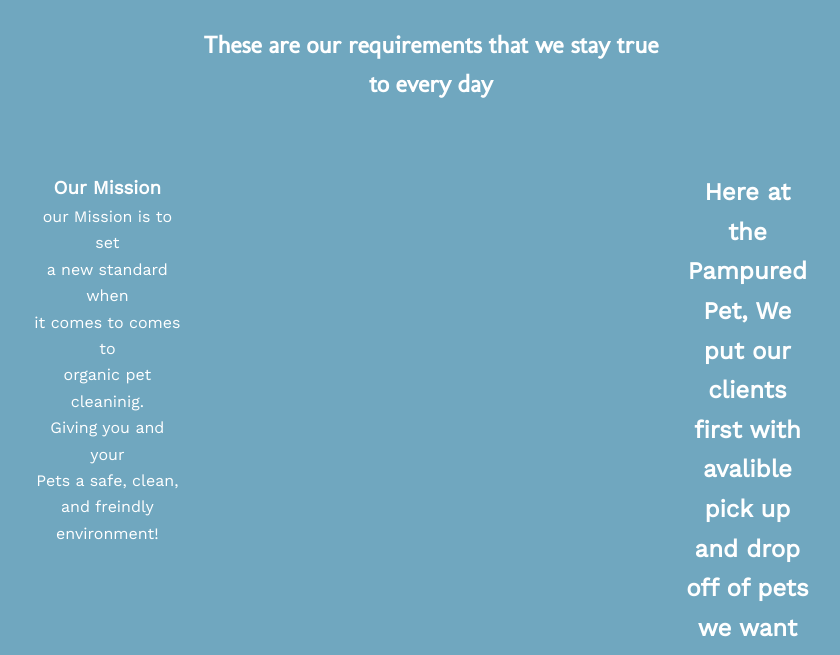
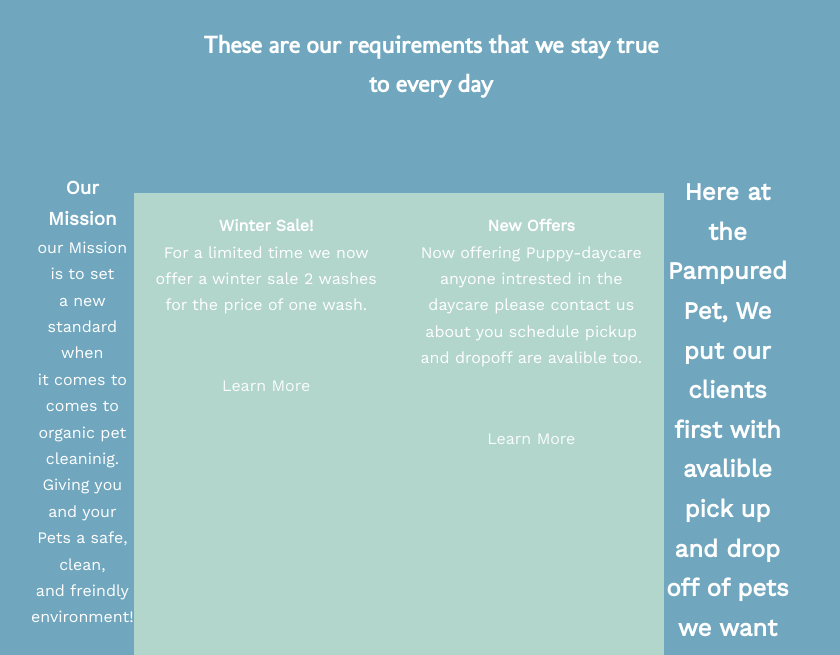
Before and after one commit to Peterdesmidt/ThePamperedPup, a plain HTML site: page pages/main.html in a window 1280 px wide. Shown: the part 266-921 px from the top of the page, without its empty margins (209-1049 px from the left). Drawn offline with nearby package versions, Linux system fonts and the light colour scheme; a web font is replaced by a local one.

Commit message:
Update style.css

```diff
--- a/style.css
+++ b/style.css
@@ -201,14 +201,14 @@ display:flex;
 font-family: 'Work Sans', sans-serif;
 
 }
+
+
+
 .call-outs-container {
-max-width:500px;
-max-height:410px;
-margin:40px auto 0 auto;
-display:flex;
-justify-content:space-between;
-padding-top:12cm;
-
+  max-width: 900px;
+  margin: 20px auto 0 auto;
+  display:flex;
+  justify-content: space-between;
 }
 
 .call-out {
@@ -219,14 +219,21 @@ flex:1;
 width:30%;
 
 }
+.call-out {
+  padding: 20px;
+  box-sizing: border-box;
+  margin-bottom: 20px;
+  flex-basis: 49%;
+}
 .main-column {
- flex:3;
- order:2;
+  flex: 2;
+  order: 1;
+  padding-right: 40px;
 }
 
-.sidebar-one {
-flex:2;
-order:1;
+.sidebar-two {
+  flex: 1;
+  order: 2;
 }
 
 .call-out:nth-child(1) {background-color:#B2D5CC;}
```
